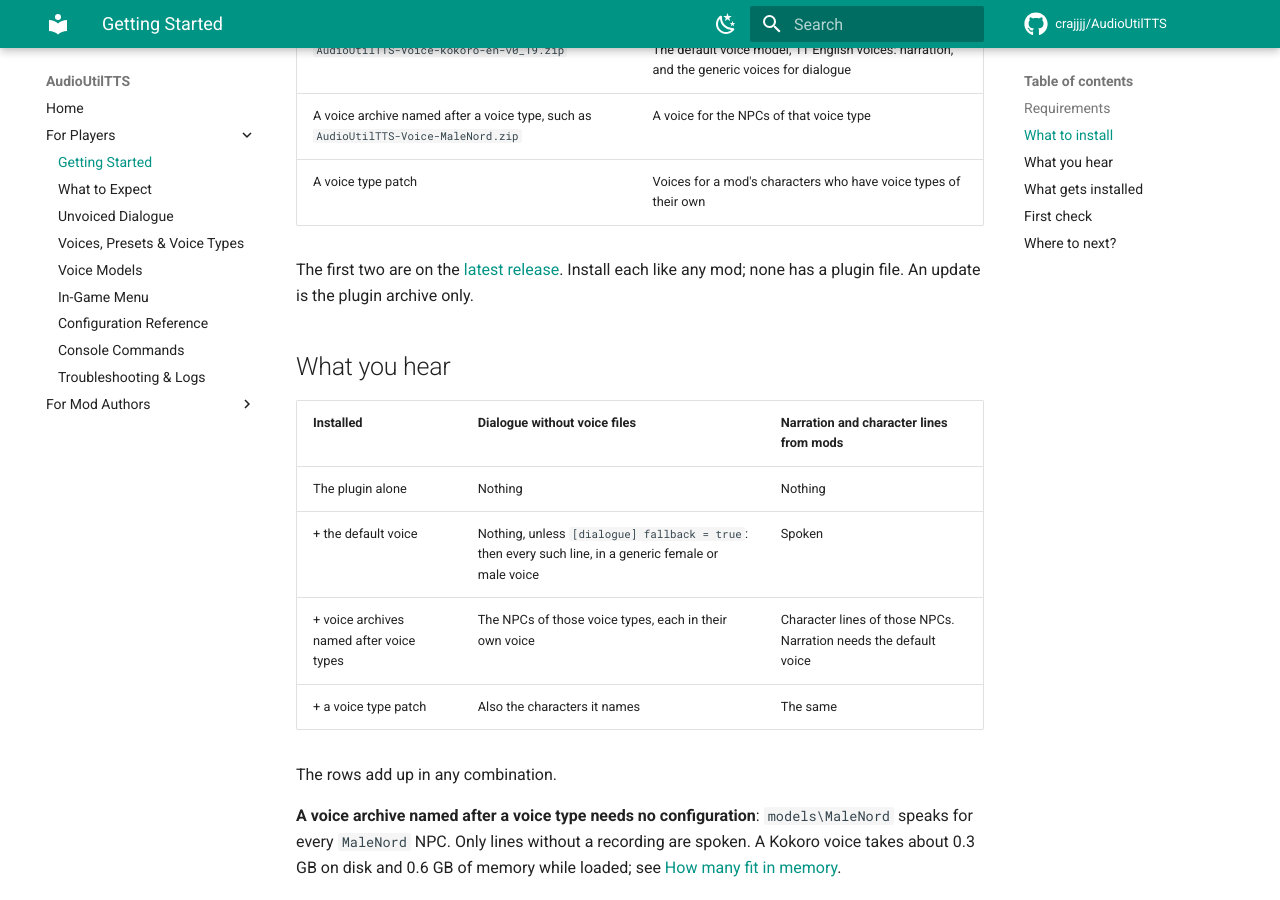
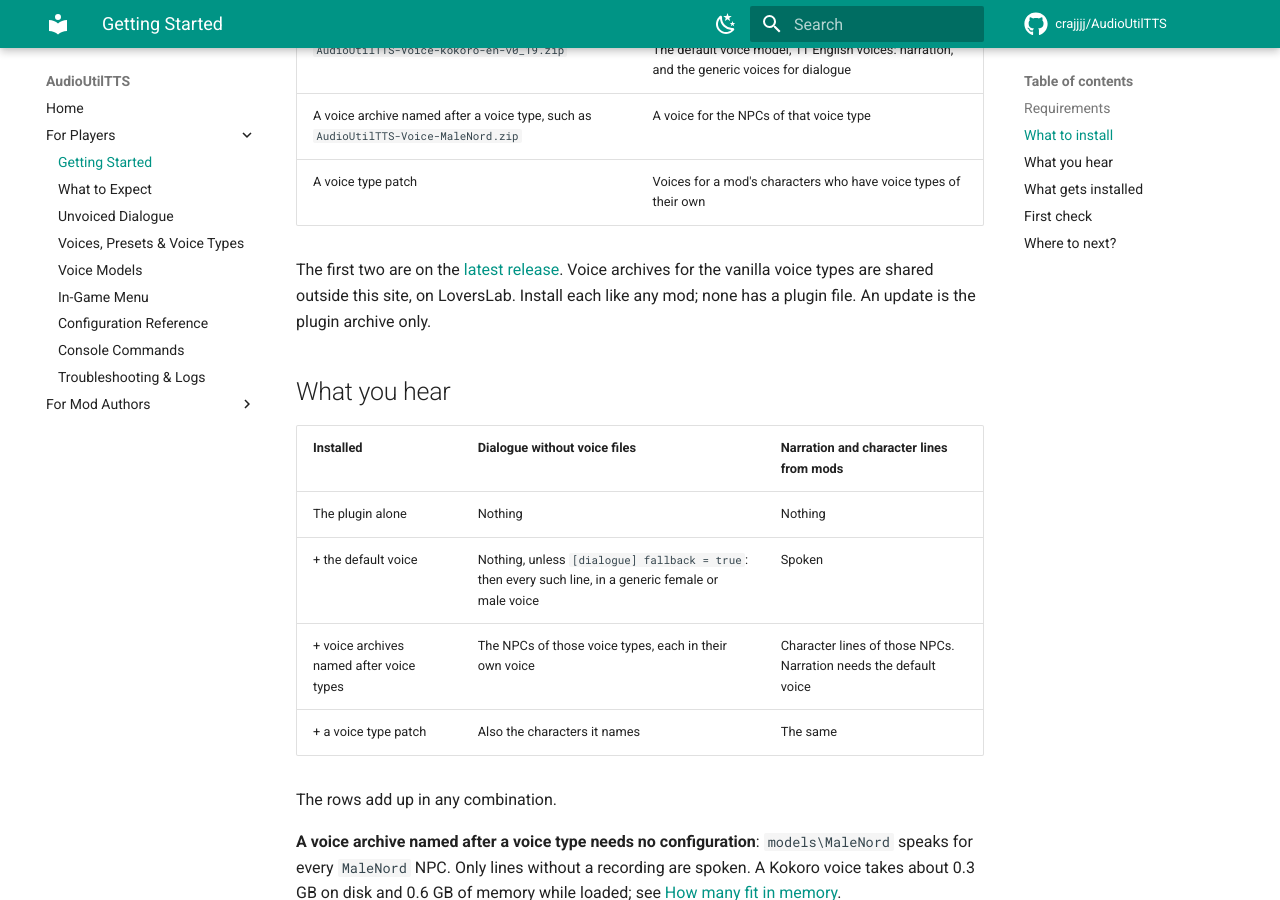
Before and after one commit to crajjjj/AudioUtilTTS, an MkDocs documentation site: the page built from docs/players/getting-started.md, in a window 1280 px wide and 900 px high, scrolled down 596 px. Built offline with MkDocs 1.6.1 and Material for MkDocs 9.7.7, drawn with Linux system fonts in a browser that asks for light colours; comment, search, counter and statistics services are not loaded.

Commit message:
Docs: the vanilla voice archives are shared on LoversLab

```diff
--- a/docs/players/getting-started.md
+++ b/docs/players/getting-started.md
@@ -19,7 +19,7 @@
 | A voice archive named after a voice type, such as `AudioUtilTTS-Voice-MaleNord.zip` | A voice for the NPCs of that voice type |
 | A voice type patch | Voices for a mod's characters who have voice types of their own |
 
-The first two are on the [latest release](https://github.com/crajjjj/AudioUtilTTS/releases/latest). Install each like any mod; none has a plugin file. An update is the plugin archive only.
+The first two are on the [latest release](https://github.com/crajjjj/AudioUtilTTS/releases/latest). Voice archives for the vanilla voice types are shared outside this site, on LoversLab. Install each like any mod; none has a plugin file. An update is the plugin archive only.
 
 ## What you hear
 
```
Also changed, not shown: docs/players/models.md (+1 -1 lines).
